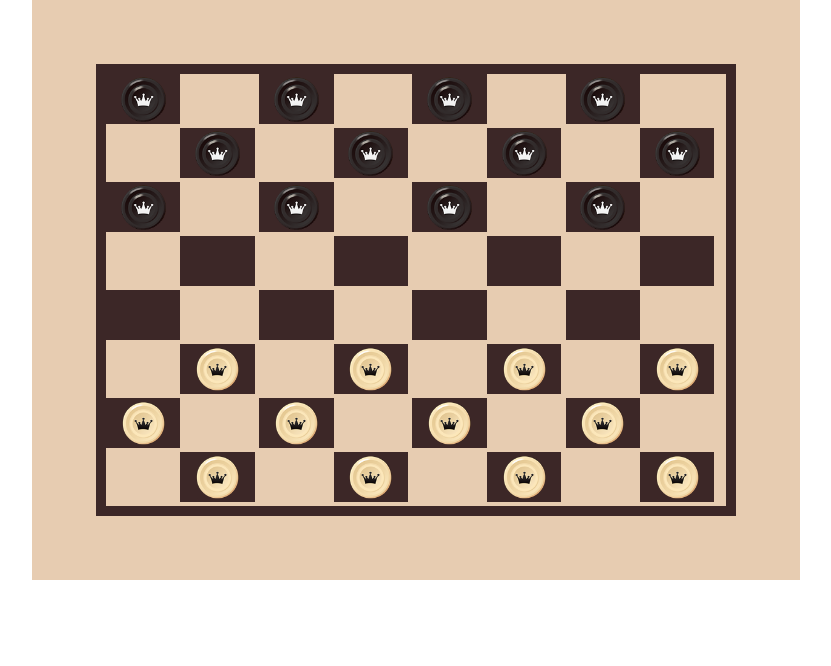
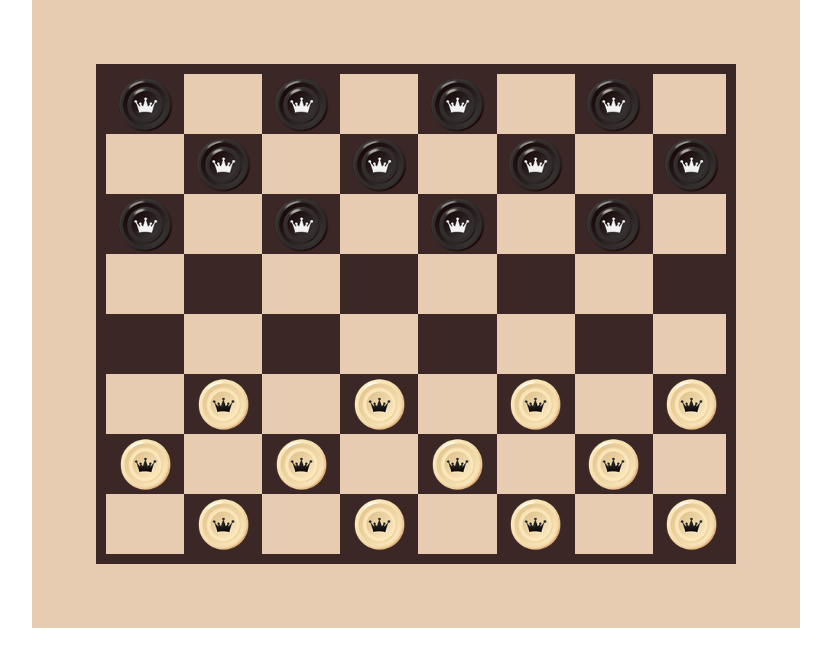
Before and after one commit to TimurTsokov/Checkers, a plain HTML site: page index.html in a window 1280 px wide. Shown: the whole page, without its empty margins (224-1055 px from the left). Drawn offline with Linux system fonts and the light colour scheme.

Commit message:
commit 1

```diff
--- a/style.css
+++ b/style.css
@@ -12,7 +12,7 @@ body {
 }
 
 .main {
-    width: 60%;
+    max-width: 60%;
     background: #E7CCB1;
     padding: 5%;
     margin: 0 auto;
@@ -24,7 +24,8 @@ body {
 
 .line--bl,
 .line--wt {
-
+    width: 105%;
+    font-size: 0;
 }
 
 .line--bl > .content__box:nth-child(2) {
@@ -58,7 +59,7 @@ body {
 .content__box {
     display: inline-block;
     width: 12%;
-    height: 50px;
+    height: 60px;
     background-color: #3C2727;
 }
 
```
Also changed, not shown: index.html (indentation only).
